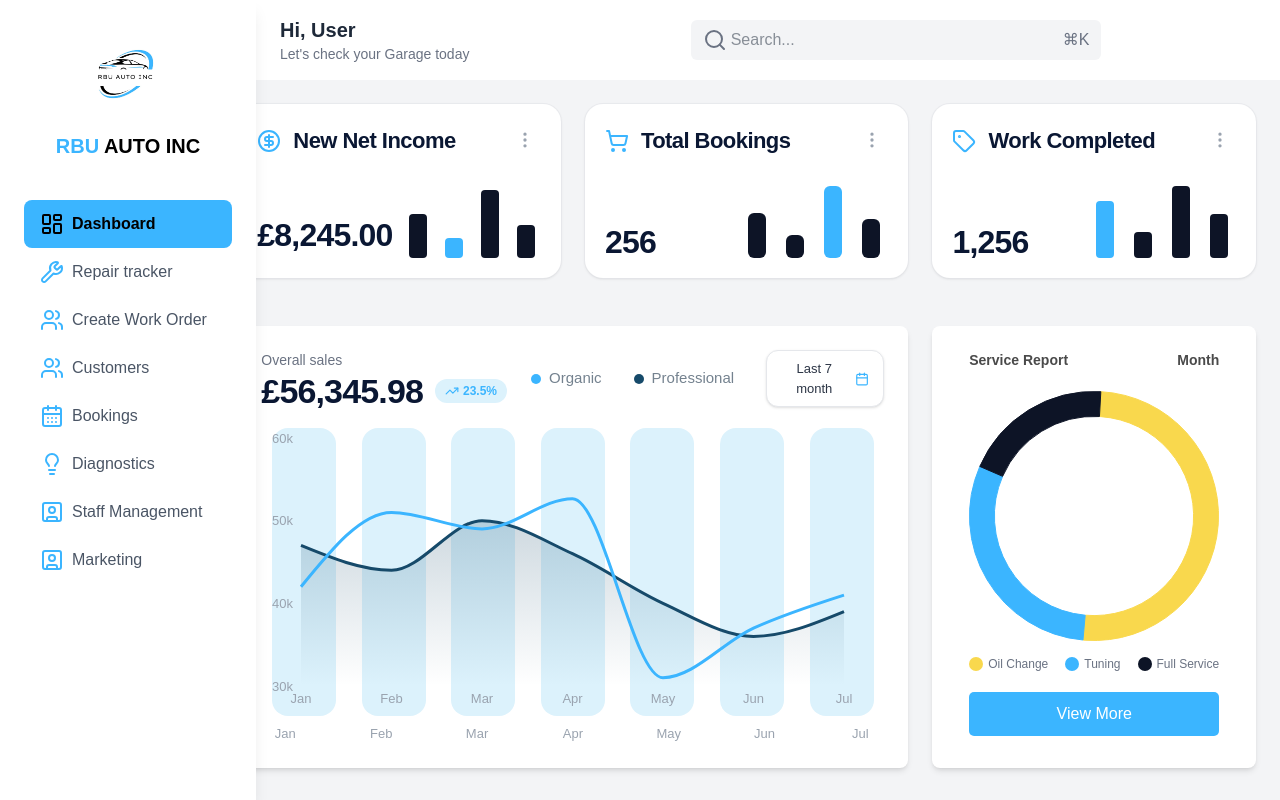
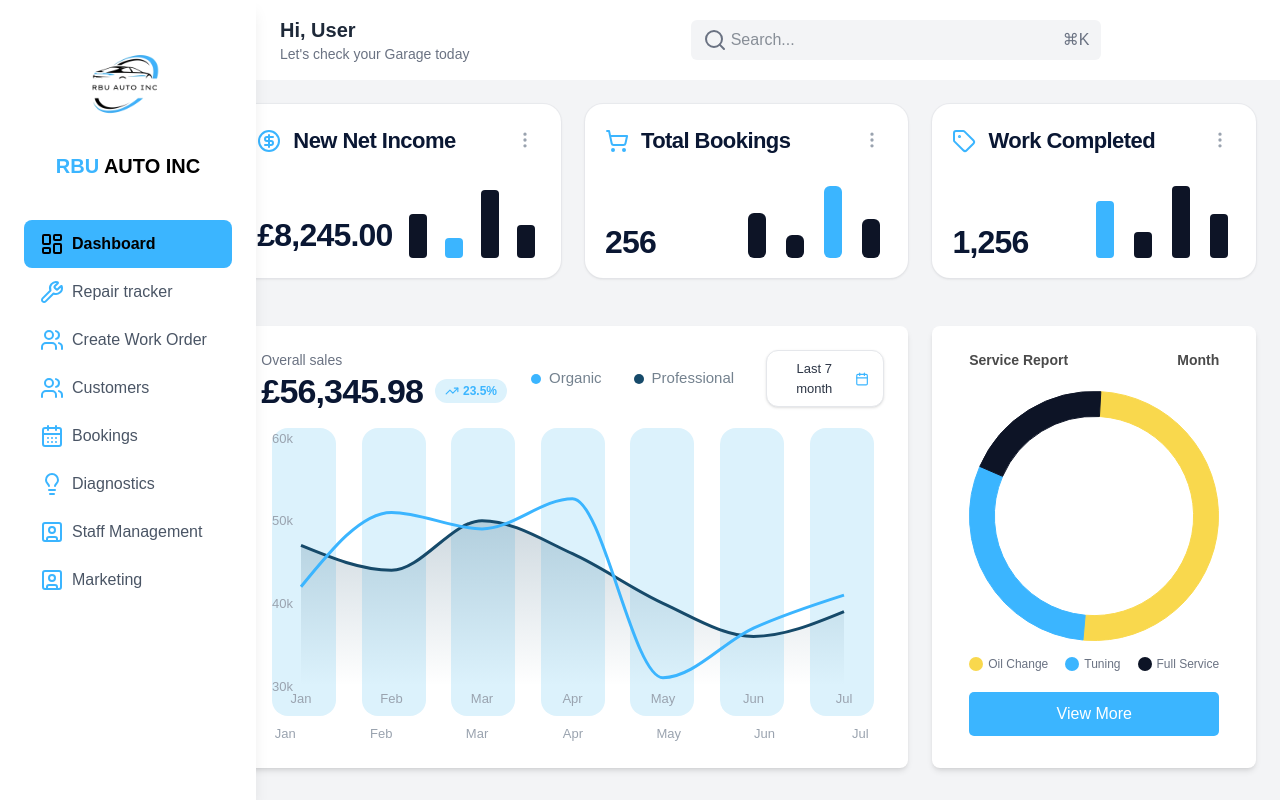
Before and after one commit to hamzaj-b/RBU-Autos, a Next.js app: page / in a window 1280 px wide. Shown: the top 800 px of the page. Built offline with nearby package versions, Linux system fonts and the light colour scheme.

Commit message:
logo updated

```diff
--- a/app/components/shared/Sidebar.js
+++ b/app/components/shared/Sidebar.js
@@ -29,7 +29,7 @@ export default function Sidebar() {
     <div className="flex flex-col items-center w-full h-full">
       <div className="flex flex-col items-center mb-10">
         <div className="flex items-center justify-center">
-          <img src="/logo.jpeg" width={100} alt="Logo" />
+          <img src="/rbu-logo.png" width={120} alt="Logo" />
         </div>
         <h2 className="text-xl font-extrabold text-yellow-primary mt-2">
           RBU <span className="text-black">AUTO INC</span>
```
Also changed, not shown: public/rbu-logo.png (added).
